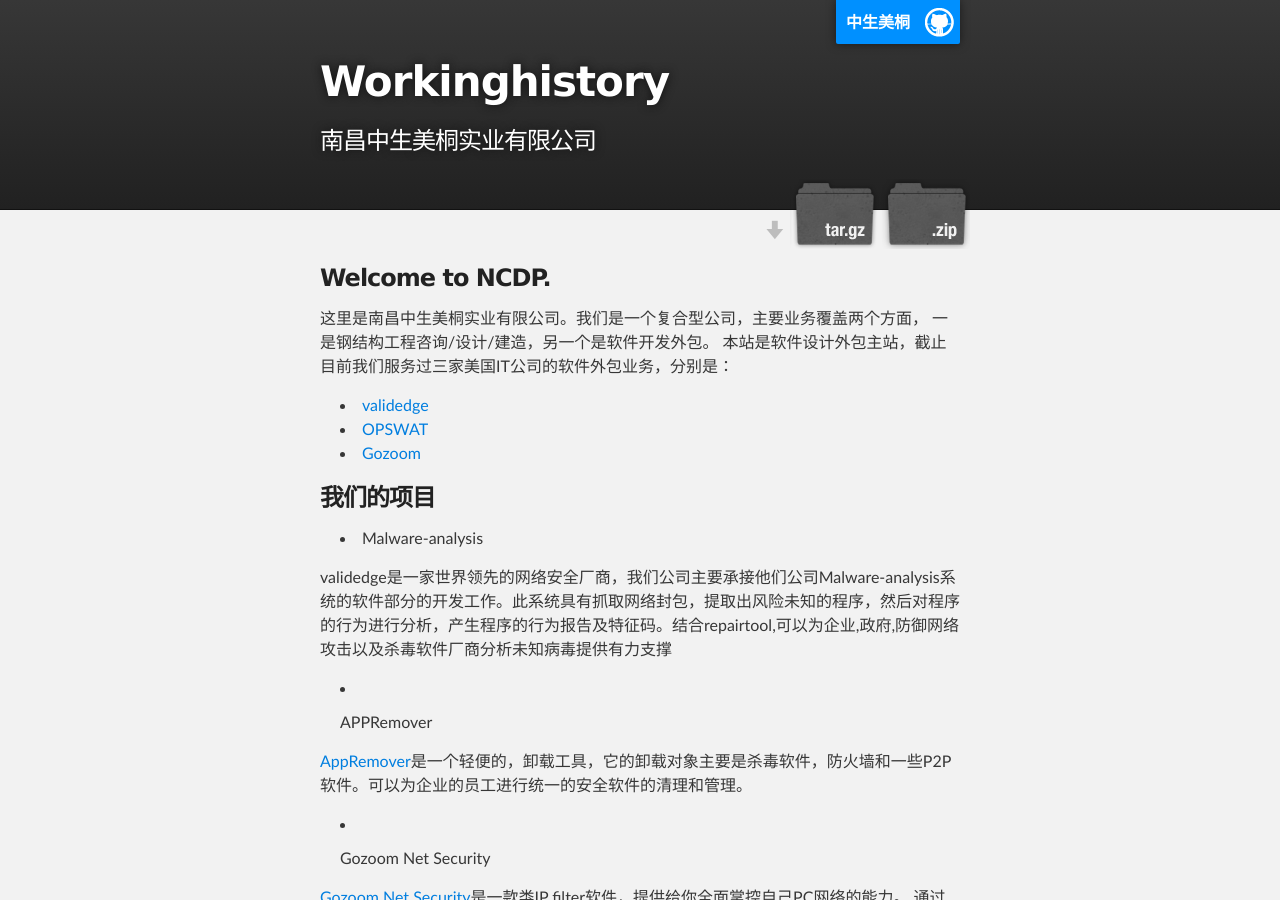
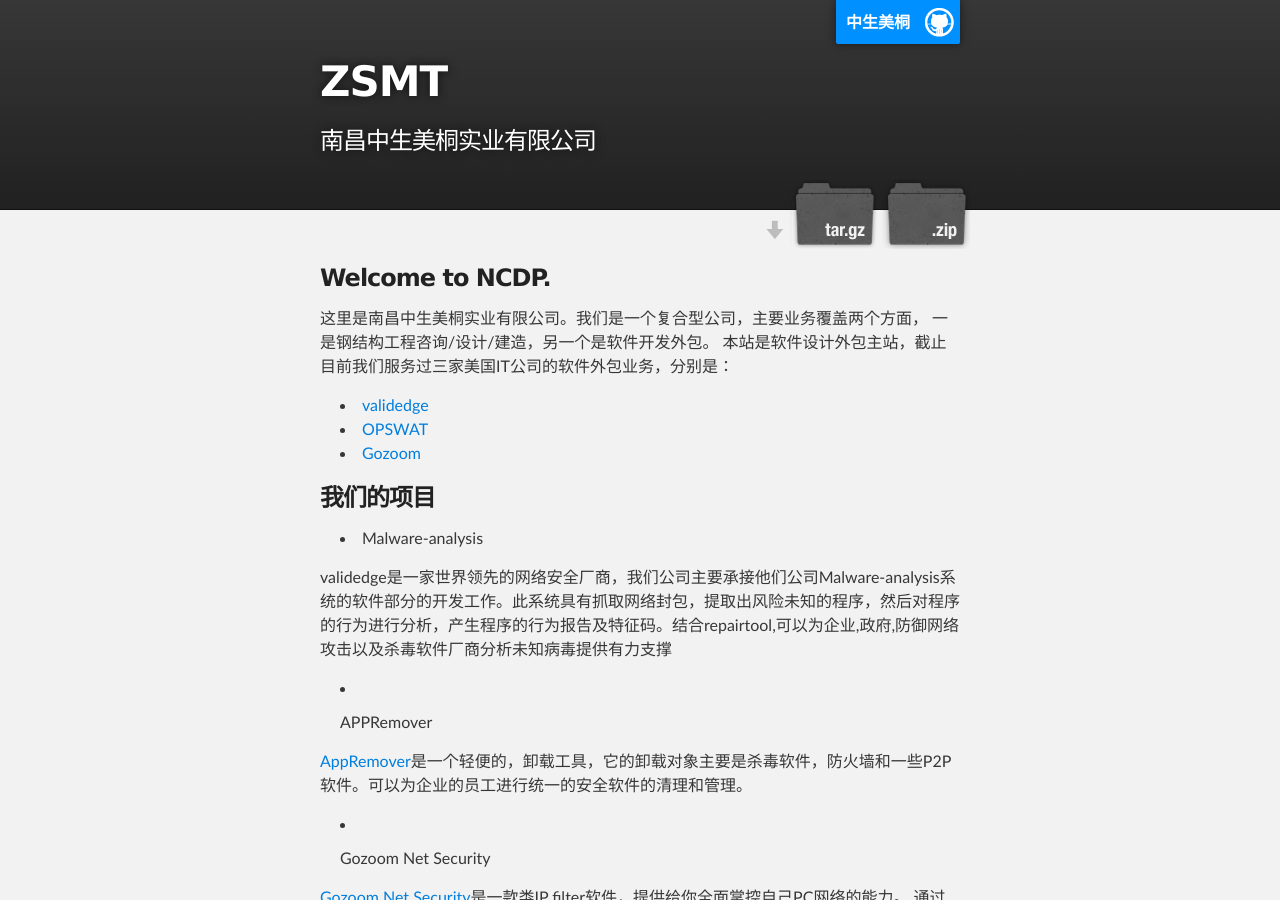
Before and after one commit to Chingliu/WorkingHistory, a Jekyll site: the page index.html, which Jekyll copies as it is, in a window 1280 px wide and 900 px high. Built offline with Jekyll 4.4.1, drawn with Linux system fonts in a browser that asks for light colours.

Commit message:
Update index.html

```diff
--- a/index.html
+++ b/index.html
@@ -8,7 +8,7 @@
 
     <link rel="stylesheet" type="text/css" media="screen" href="stylesheets/stylesheet.css">
 
-    <title>Workinghistory</title>
+    <title>ZSMT</title>
   </head>
 
   <body>
@@ -18,7 +18,7 @@
         <header class="inner">
           <a id="forkme_banner" >中生美桐</a>
 
-          <h1 id="project_title">Workinghistory</h1>
+          <h1 id="project_title">ZSMT</h1>
           <h2 id="project_tagline">南昌中生美桐实业有限公司</h2>
 
             <section id="downloads">
```
